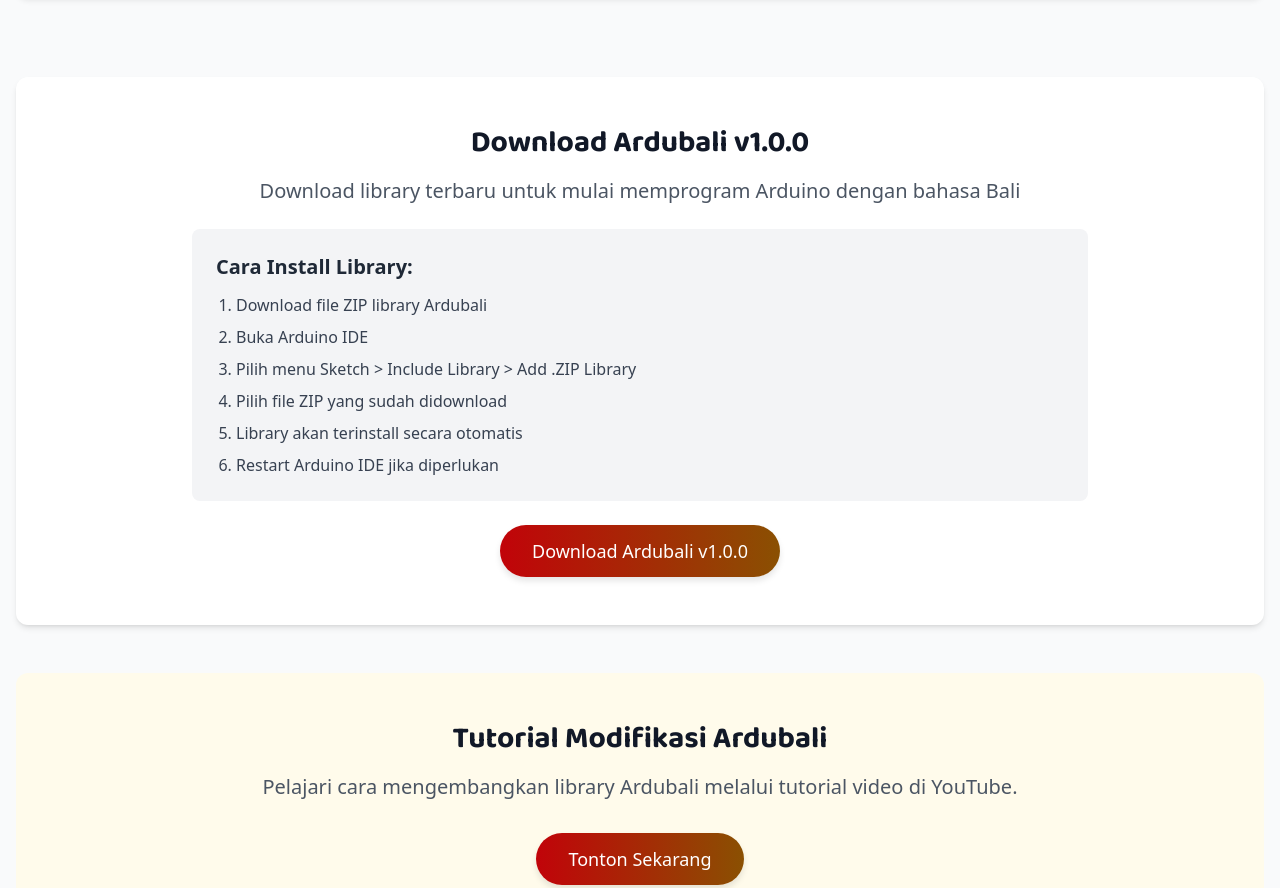
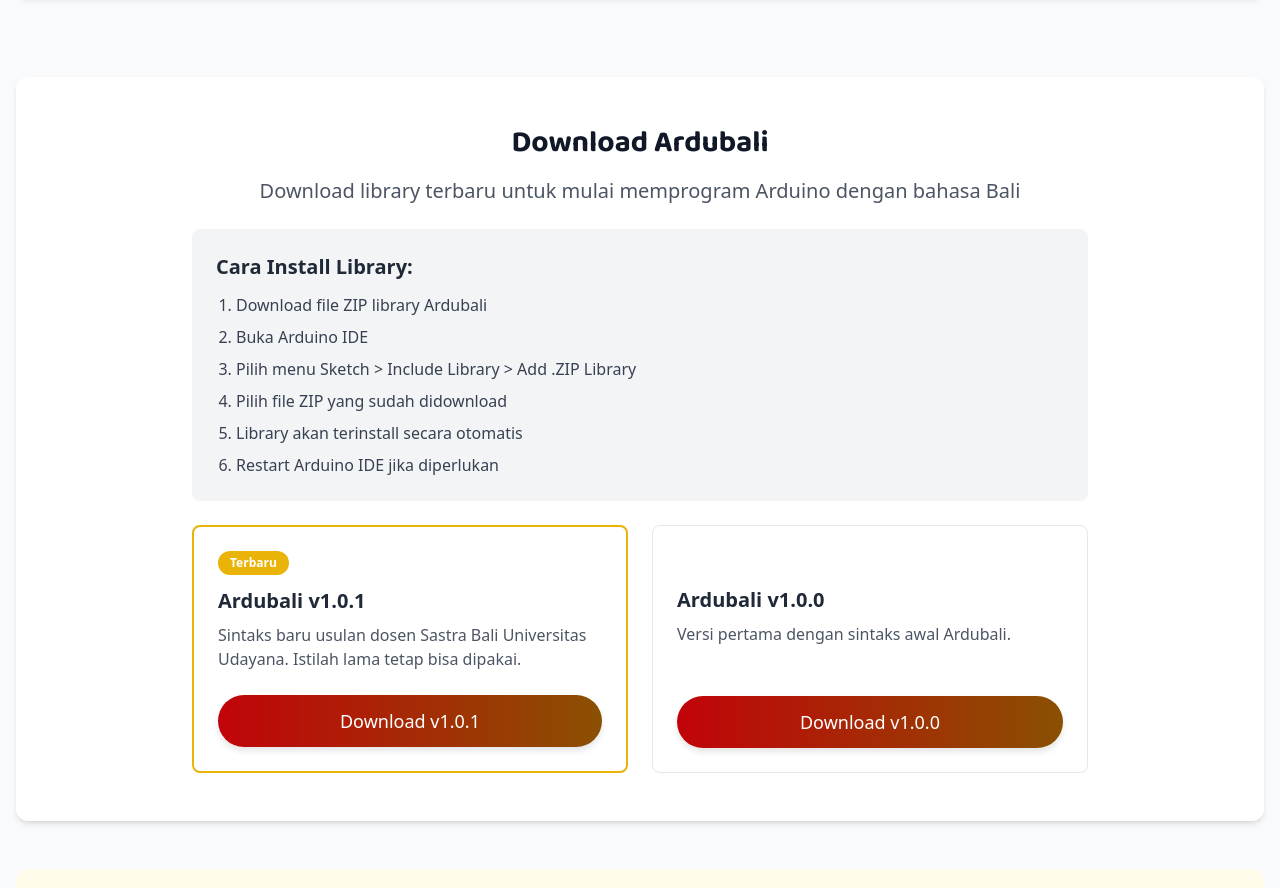
Before and after one commit to Npswara/Ardubali-web, a plain HTML site: page index.html in a window 1280 px wide. Shown: the part 4740-5628 px from the top of the page. Drawn offline with nearby package versions, Linux system fonts and the light colour scheme.

Commit message:
Update index.html

```diff
--- a/index.html
+++ b/index.html
@@ -442,7 +442,7 @@ guna wali() {
         <!-- Download Section -->
         <section id="download" class="py-12 bg-white rounded-xl shadow-md px-6 mb-12">
             <div class="max-w-4xl mx-auto text-center">
-                <h2 class="text-3xl font-bold text-gray-900 mb-4 font-bali">Download Ardubali v1.0.0</h2>
+                <h2 class="text-3xl font-bold text-gray-900 mb-4 font-bali">Download Ardubali</h2>
                 <p class="text-xl text-gray-600 mb-6">Download library terbaru untuk mulai memprogram Arduino dengan bahasa Bali</p>
 
                 <div class="bg-gray-100 p-6 rounded-lg mb-6 text-left">
@@ -457,7 +457,19 @@ guna wali() {
                     </ol>
                 </div>
 
-                <a href="https://drive.google.com/file/d/1wnhhsvcE65vrx18EfRGr2fOgzcArRkAT/view?usp=sharing" download="Ardubali-1.0.0.zip" class="btn-bali inline-block text-white py-3 px-8 rounded-full font-medium text-lg">Download Ardubali v1.0.0</a>
+                <div class="grid md:grid-cols-2 gap-6 text-left">
+                    <div class="border-2 border-yellow-500 rounded-lg p-6 flex flex-col">
+                        <span class="inline-block self-start bg-yellow-500 text-white text-xs font-semibold px-3 py-1 rounded-full mb-3">Terbaru</span>
+                        <h3 class="text-xl font-bold text-gray-800 mb-2">Ardubali v1.0.1</h3>
+                        <p class="text-gray-600 mb-6 flex-grow">Sintaks baru usulan dosen Sastra Bali Universitas Udayana. Istilah lama tetap bisa dipakai.</p>
+                        <a href="https://drive.google.com/file/d/1hOqHby4lzGVPn_Q6YGGS_W8ONqddlt0z/view?usp=sharing" target="_blank" rel="noopener" class="btn-bali inline-block text-center text-white py-3 px-8 rounded-full font-medium text-lg">Download v1.0.1</a>
+                    </div>
+                    <div class="border border-gray-200 rounded-lg p-6 flex flex-col">
+                        <h3 class="text-xl font-bold text-gray-800 mb-2 mt-9">Ardubali v1.0.0</h3>
+                        <p class="text-gray-600 mb-6 flex-grow">Versi pertama dengan sintaks awal Ardubali.</p>
+                        <a href="https://drive.google.com/file/d/1wnhhsvcE65vrx18EfRGr2fOgzcArRkAT/view?usp=sharing" target="_blank" rel="noopener" class="btn-bali inline-block text-center text-white py-3 px-8 rounded-full font-medium text-lg">Download v1.0.0</a>
+                    </div>
+                </div>
             </div>
         </section>
 
```
